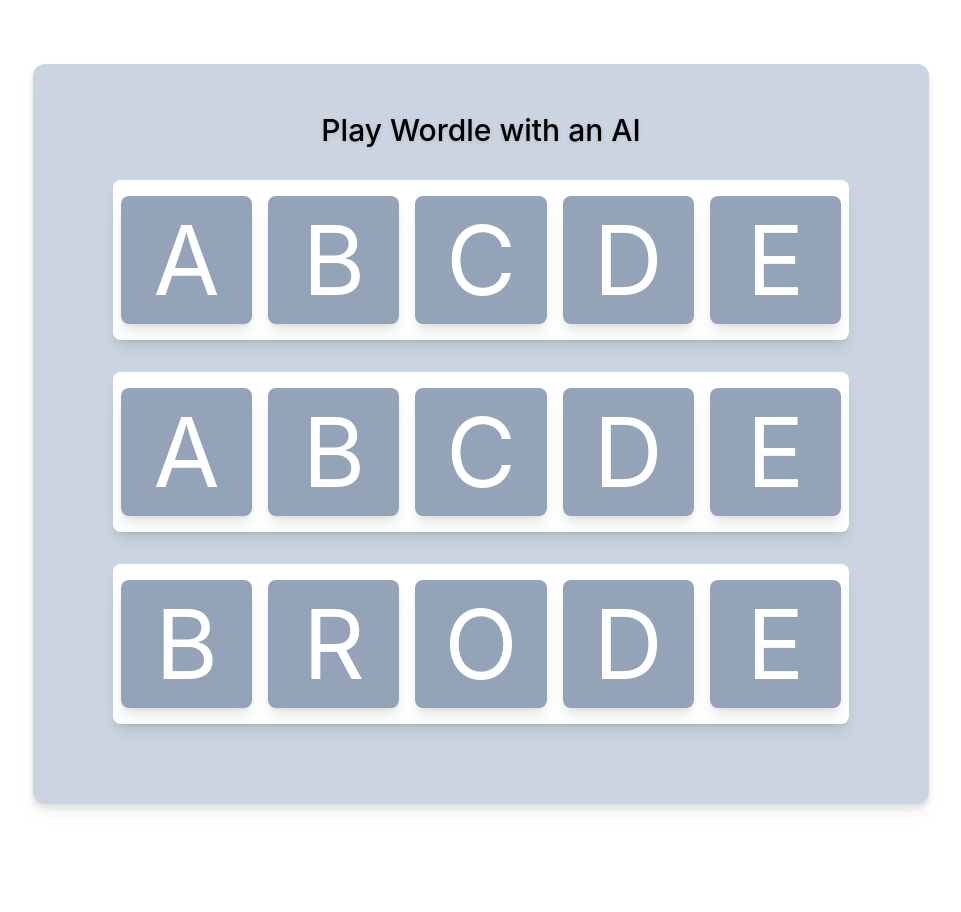
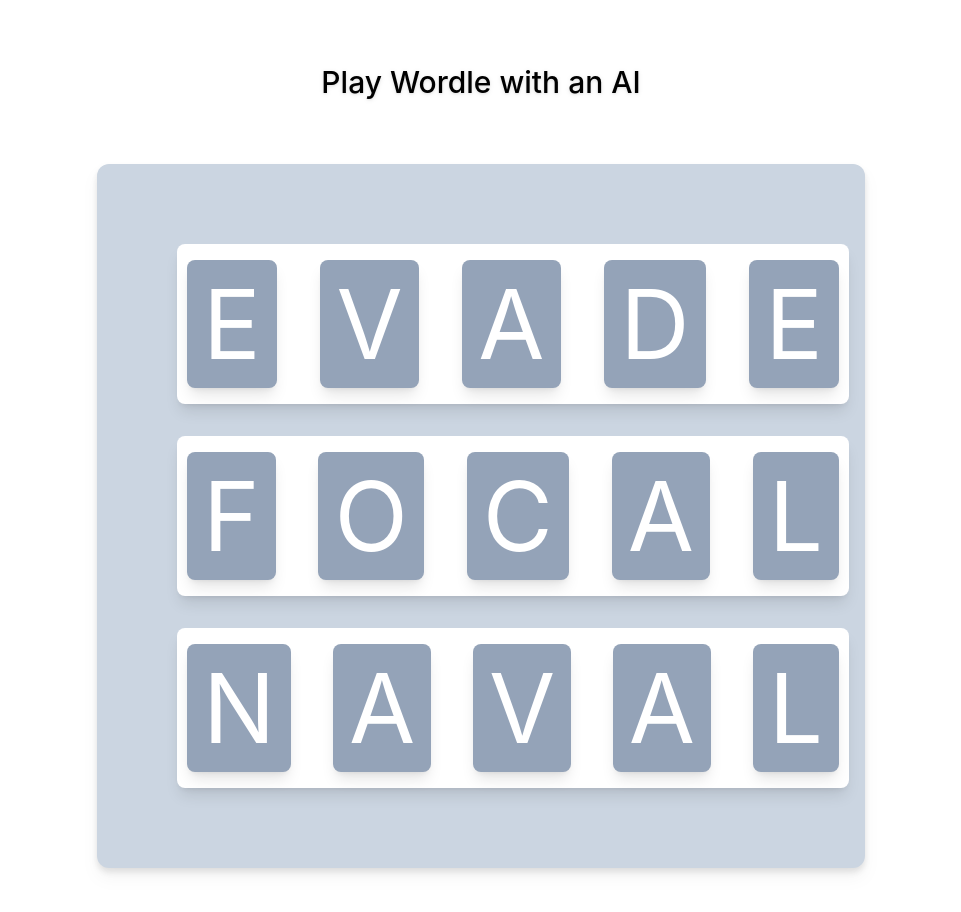
Before and after one commit to davidkuda/wordle, a Next.js app: page / in a window 1280 px wide. Shown: the top 912 px of the page, without its empty margins (31-992 px from the left). Before the commit the page ends 868 px from the top, so only its background shows below. Built offline with nearby package versions, Linux system fonts and the light colour scheme.

Commit message:
Iterate sampleData to populate elements

```diff
--- /dev/null
+++ b/components/Game.js
@@ -0,0 +1,94 @@
+import WordleRow from "./WordleRow";
+
+export default function Game(props) {
+  const sampleData = JSON.parse(sampleJson);
+  return (
+    <div className="m-16 max-w-4xl">
+      <div className="game-container bg-slate-300 p-12 rounded-xl drop-shadow-lg">
+        {sampleData.history.map((row, rowNum) => (
+          <WordleRow key={`row_${rowNum}`} rowNum={rowNum} letters={row.letters} />
+        ))}
+      </div>
+    </div>
+  );
+}
+
+const sampleJson = `
+{
+  "game_won": "True",
+  "history": [
+    {
+      "letters": [
+        {
+          "letter": "E",
+          "state": -1
+        },
+        {
+          "letter": "V",
+          "state": 1
+        },
+        {
+          "letter": "A",
+          "state": 1
+        },
+        {
+          "letter": "D",
+          "state": -1
+        },
+        {
+          "letter": "E",
+          "state": -1
+        }
+      ]
+    },
+    {
+      "letters": [
+        {
+          "letter": "F",
+          "state": -1
+        },
+        {
+          "letter": "O",
+          "state": -1
+        },
+        {
+          "letter": "C",
+          "state": -1
+        },
+        {
+          "letter": "A",
+          "state": 2
+        },
+        {
+          "letter": "L",
+          "state": 2
+        }
+      ]
+    },
+    {
+      "letters": [
+        {
+          "letter": "N",
+          "state": 2
+        },
+        {
+          "letter": "A",
+          "state": 2
+        },
+        {
+          "letter": "V",
+          "state": 2
+        },
+        {
+          "letter": "A",
+          "state": 2
+        },
+        {
+          "letter": "L",
+          "state": 2
+        }
+      ]
+    }
+  ]
+}
+`;
--- a/components/WordleLetter.js
+++ b/components/WordleLetter.js
@@ -1,8 +1,11 @@
 export default function WordleLetter(props) {
   const letter = props.letter;
   return (
-    <div className="h-4/5 p-4 mx-2 my-2 w-1/5 bg-slate-400 shadow-lg rounded-lg">
-      <p className="text-white text-4xl md:text-8xl text-center">{letter}</p>
+    <div className="aspect-square p-1 m-0.5 md:p-4 bg-slate-400 shadow-lg rounded-lg">
+      {/* TODO: If state === 2 => ... etc. */}
+      <p className="text-white text-base sm:text-4xl md:text-8xl text-center">
+        {letter}
+      </p>
     </div>
   );
 }
--- a/components/WordleRow.js
+++ b/components/WordleRow.js
@@ -2,12 +2,14 @@
 
 export default function WordleRow(props) {
   return (
-    <div className="h-40 bg-white m-8 flex items-center justify-between rounded-lg shadow-lg">
-      <WordleLetter letter={props.letter_1} />
-      <WordleLetter letter={props.letter_2} />
-      <WordleLetter letter={props.letter_3} />
-      <WordleLetter letter={props.letter_4} />
-      <WordleLetter letter={props.letter_5} />
+    <div className="h-min p-2 min-w-full md:h-40 bg-white m-8 flex items-center justify-between rounded-lg shadow-lg">
+      {props.letters.map((letter, letterNum) => (
+        <WordleLetter
+          key={`letter_${letterNum}_of_row_${props.rowNum}`}
+          letter={letter.letter}
+          state={letter.state}
+        />
+      ))}
     </div>
   );
 }
--- a/pages/index.js
+++ b/pages/index.js
@@ -1,34 +1,12 @@
-import WordleRow from "../components/WordleRow";
+import Game from "../components/Game";
 
 export default function Home() {
   return (
     <div className="m-16 max-w-4xl">
-      <div className="game-container bg-slate-300 p-12 rounded-xl drop-shadow-lg">
-        <h1 className="text-3xl font-medium text-center drop-shadow">
-          Play Wordle with an AI
-        </h1>
-        <WordleRow
-          letter_1="A"
-          letter_2="B"
-          letter_3="C"
-          letter_4="D"
-          letter_5="E"
-        />
-        <WordleRow
-          letter_1="A"
-          letter_2="B"
-          letter_3="C"
-          letter_4="D"
-          letter_5="E"
-        />
-        <WordleRow
-          letter_1="B"
-          letter_2="R"
-          letter_3="O"
-          letter_4="D"
-          letter_5="E"
-        />
-      </div>
+      <h1 className="text-base md:text-3xl font-medium text-center drop-shadow">
+        Play Wordle with an AI
+      </h1>
+      <Game />
     </div>
   );
 }
```
